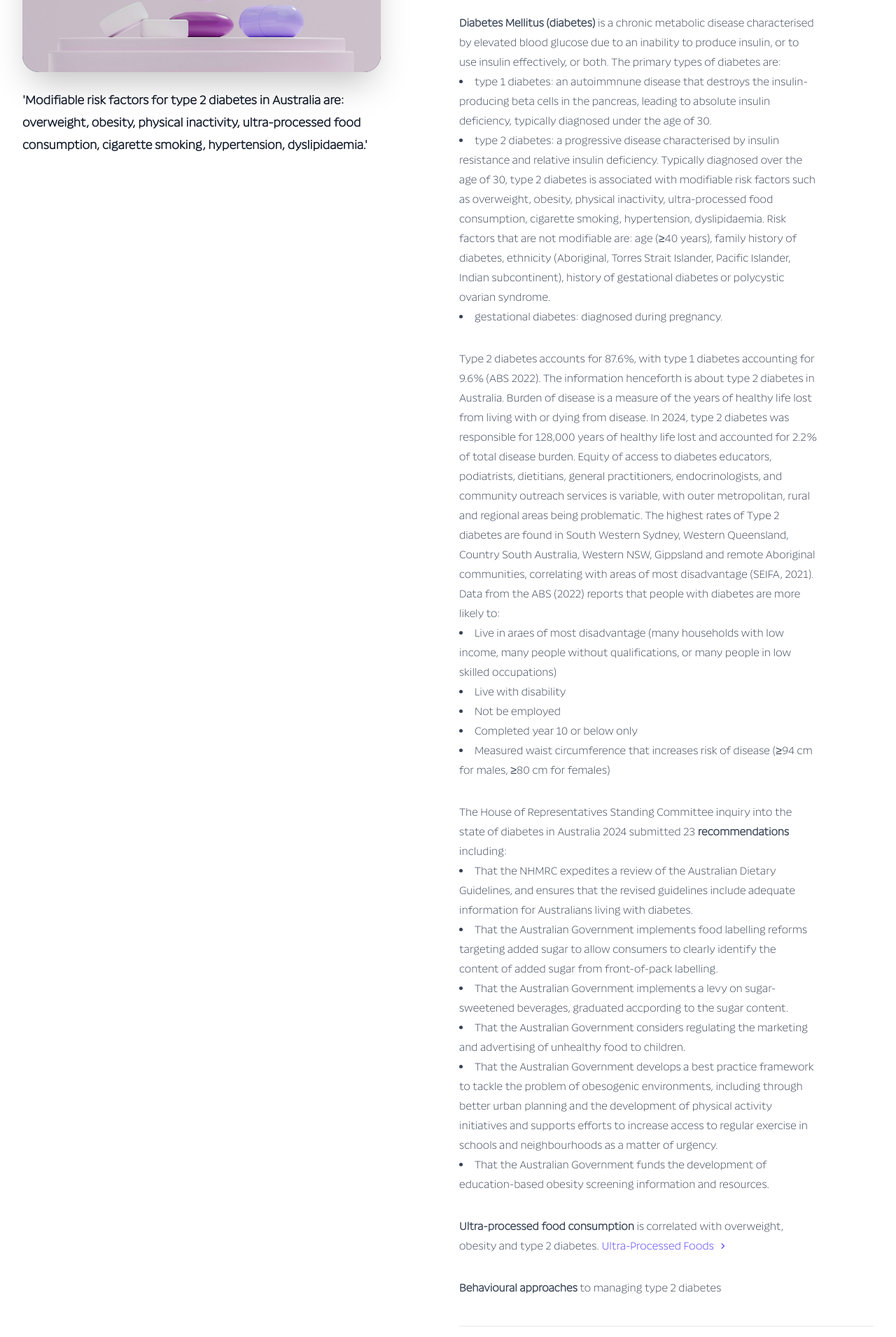
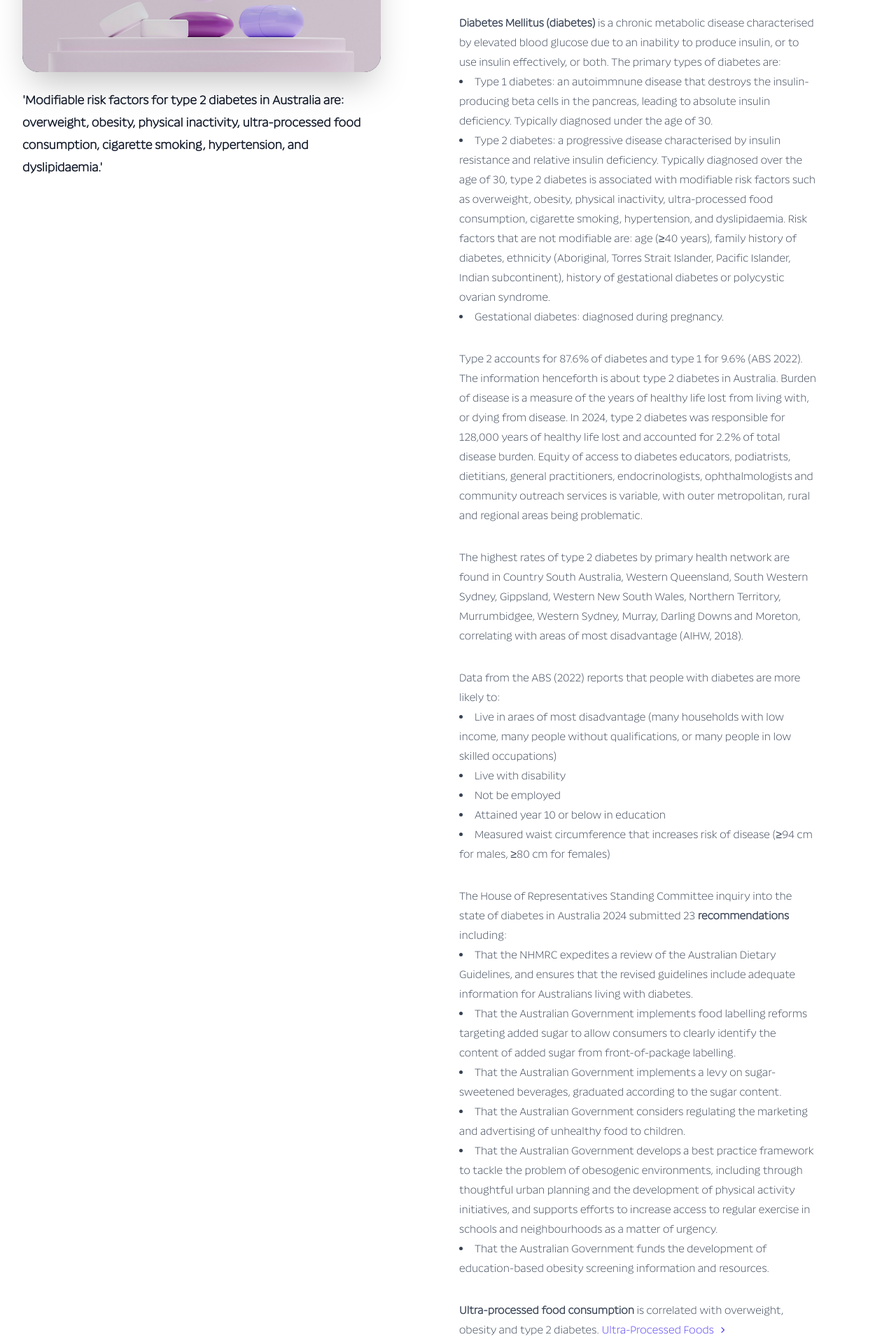
Before and after one commit to gina-t/interstitial, a React (Vite) app in the folder client/: page /diabetes in a window 1280 px wide. Shown: the part 417-2328 px from the top of the page at 70% size. Built offline with nearby package versions, Linux system fonts and the light colour scheme.

Commit message:
add diabetes content

```diff
--- a/client/src/components/About.tsx
+++ b/client/src/components/About.tsx
@@ -361,7 +361,7 @@ export default function About() {
                 To give you evidence-based information sourced from the National
                 Library of Medicine, peer-reviewed journals, and the Australian
                 Institute of Health and Welfare, about nutrition and exercise.
-                To give you access to an external nutrition API, and total daily
+                To give you access to an external Nutrition API, calorie tracker, and total daily
                 energy expenditure calculator.
               </p>
             </div>
--- a/client/src/components/LearnMoreCard.tsx
+++ b/client/src/components/LearnMoreCard.tsx
@@ -1,5 +1,5 @@
-import { ChevronRightIcon } from "@heroicons/react/20/solid"
-import { Link } from "react-router-dom"
+import { ChevronRightIcon } from '@heroicons/react/20/solid';
+import { Link } from 'react-router-dom';
 
 const resources = [
   {
@@ -24,13 +24,17 @@ const resources = [
   },
   {
     title: 'Calorie Literacy',
-    href: '/calorie-literacy',
+    href: '/calories',
   },
   {
     title: 'Exercise',
     href: '/exercise',
   },
-]
+  {
+    title: 'Diabetes Mellitus',
+    href: '/diabetes',
+  },
+];
 
 export default function ResourceCard() {
   return (
@@ -43,8 +47,10 @@ export default function ResourceCard() {
                 Learn more about specific topics
               </h4>
 
-              {resources.map((resource) => (
-                resource.title && resource.href && (
+              {resources.map(
+                (resource) =>
+                  resource.title &&
+                  resource.href && (
                     <div key={resource.title} className="mt-3 text-sm/6">
                       <Link
                         to={resource.href}
@@ -55,11 +61,11 @@ export default function ResourceCard() {
                       </Link>
                     </div>
                   )
-              ))}
+              )}
             </div>
           </div>
         </div>
       </div>
     </div>
-  )
+  );
 }
--- a/client/src/pages/DiabetesPage.tsx
+++ b/client/src/pages/DiabetesPage.tsx
@@ -49,6 +49,19 @@ const DiabetesPage = () => {
       href: 'https://www.abs.gov.au/statistics/people/people-and-communities/socio-economic-indexes-areas-seifa-australia/latest-release',
     },
     {
+      title: 'AIHW: Type 2 diabetes prevalence—variation by Primary Health Network (PHN) Adults 18+ years, 2018',
+      href: 'https://www.arcgis.com/apps/dashboards/cc511c075a474b2dbc07cc8d6d6b2edf',
+    },
+    {
+      title: 'Western Sydney Hotspot',
+      href: 'https://westernsydneydiabetes.com.au/western-sydney/western-sydney-hotspot/',
+    },
+    {
+      title:
+        'The House of Representatives Standing Committee inquiry into the state of diabetes in Australia 2024',
+      href: 'https://www.aph.gov.au/Parliamentary_Business/Committees/House/Health_Aged_Care_and_Sport/Inquiry_into_Diabetes/Report',
+    },
+    {
       title:
         'Behavioral approaches to nutrition and eating patterns for managing type 2 diabetes',
       href: 'https://www.sciencedirect.com/science/article/pii/S2667036423000043',
@@ -86,7 +99,7 @@ const DiabetesPage = () => {
                     'Modifiable risk factors for type 2 diabetes in Australia
                     are: overweight, obesity, physical inactivity,
                     ultra-processed food consumption, cigarette smoking,
-                    hypertension, dyslipidaemia.'
+                    hypertension, and dyslipidaemia.'
                   </p>
                 </blockquote>
               </figure>
@@ -108,42 +121,42 @@ const DiabetesPage = () => {
                     due to an inability to produce insulin, or to use insulin
                     effectively, or both. The primary types of diabetes are:
                     <li>
-                      type 1 diabetes: an autoimmnune disease that destroys the
+                      Type 1 diabetes: an autoimmnune disease that destroys the
                       insulin-producing beta cells in the pancreas, leading to
-                      absolute insulin deficiency, typically diagnosed under the
+                      absolute insulin deficiency. Typically diagnosed under the
                       age of 30.
                     </li>
                     <li>
-                      type 2 diabetes: a progressive disease characterised by
+                      Type 2 diabetes: a progressive disease characterised by
                       insulin resistance and relative insulin deficiency.
                       Typically diagnosed over the age of 30, type 2 diabetes is
                       associated with modifiable risk factors such as
                       overweight, obesity, physical inactivity, ultra-processed
-                      food consumption, cigarette smoking, hypertension,
+                      food consumption, cigarette smoking, hypertension, and
                       dyslipidaemia. Risk factors that are not modifiable are:
                       age (≥40 years), family history of diabetes, ethnicity
                       (Aboriginal, Torres Strait Islander, Pacific Islander,
                       Indian subcontinent), history of gestational diabetes or
                       polycystic ovarian syndrome.
                     </li>
-                    <li>gestational diabetes: diagnosed during pregnancy.</li>
+                    <li>Gestational diabetes: diagnosed during pregnancy.</li>
                   </p>
                   <p className="mt-8">
-                    Type 2 diabetes accounts for 87.6%, with type 1
-                    diabetes accounting for 9.6% (ABS 2022). The
+                    Type 2 accounts for 87.6% of diabetes and type 1 for 9.6% (ABS 2022). The
                     information henceforth is about type 2 diabetes in
                     Australia. Burden of disease is a measure of the years of
-                    healthy life lost from living with or dying from disease. In
+                    healthy life lost from living with, or dying from disease. In
                     2024, type 2 diabetes was responsible for 128,000 years of
                     healthy life lost and accounted for 2.2% of total disease
                     burden. Equity of access to diabetes educators, podiatrists,
-                    dietitians, general practitioners, endocrinologists, and
+                    dietitians, general practitioners, endocrinologists, ophthalmologists and
                     community outreach services is variable, with outer
                     metropolitan, rural and regional areas being problematic.
-                    The highest rates of Type 2 diabetes are found in South
-                    Western Sydney, Western Queensland, Country South Australia,
-                    Western NSW, Gippsland and remote Aboriginal communities,
-                    correlating with areas of most disadvantage (SEIFA, 2021).
+                  </p>
+                  <p className="mt-8">
+                    The highest rates of type 2 diabetes by primary health network are found in Country South Australia, Western Queensland, South Western Sydney, Gippsland, Western New South Wales, Northern Territory, Murrumbidgee, Western Sydney, Murray, Darling Downs and Moreton, correlating with areas of most disadvantage (AIHW, 2018).
+                  </p>
+                  <p className="mt-8">
                     Data from the ABS (2022) reports that people with diabetes
                     are more likely to:
                     <li>
@@ -153,7 +166,7 @@ const DiabetesPage = () => {
                     </li>
                     <li>Live with disability</li>
                     <li>Not be employed</li>
-                    <li>Completed year 10 or below only</li>
+                    <li>Attained year 10 or below in education</li>
                     <li>
                       Measured waist circumference that increases risk of
                       disease (≥94 cm for males, ≥80 cm for females)
@@ -165,16 +178,16 @@ const DiabetesPage = () => {
                     That the NHMRC expedites a review of the Australian Dietary Guidelines, and ensures that the revised guidelines include adequate information for Australians living with diabetes.
                     </li>
                     <li>
-                    That the Australian Government implements food labelling reforms targeting added sugar to allow consumers to clearly identify the content of added sugar from front-of-pack labelling.
+                    That the Australian Government implements food labelling reforms targeting added sugar to allow consumers to clearly identify the content of added sugar from front-of-package labelling.
                     </li>
                     <li>
-                    That the Australian Government implements a levy on sugar-sweetened beverages, graduated accpording to the sugar content.
+                    That the Australian Government implements a levy on sugar-sweetened beverages, graduated according to the sugar content.
                     </li>
                     <li>
                     That the Australian Government considers regulating the marketing and advertising of unhealthy food to children.
                     </li>
                     <li>
-                    That the Australian Government develops a best practice framework to tackle the problem of obesogenic environments, including through better urban planning and the development of physical activity initiatives and supports efforts to increase access to regular exercise in schools and neighbourhoods as a matter of urgency.
+                    That the Australian Government develops a best practice framework to tackle the problem of obesogenic environments, including through thoughtful urban planning and the development of physical activity initiatives, and supports efforts to increase access to regular exercise in schools and neighbourhoods as a matter of urgency.
                     </li>
                     <li>
                     That the Australian Government funds the development of education-based obesity screening information and resources.
@@ -196,9 +209,14 @@ const DiabetesPage = () => {
                     </span>
                   </p>
                   <p className="mt-8">
-                    <strong>Behavioural approaches</strong> to managing type 2 diabetes
+                    <strong>Behavioural approaches</strong> for managing type 2 diabetes (Salvia et al 2023) subscribe to a patient centred model:
+                    <li>Treatment plans are individualized and respectful of cultural, social, economic, and environmental factors</li>
+                    <li>Continuing support and education to adopt lifestyle behaviours that promote well-being.</li>
+                    <li>Expansion of the team surrounding the client to include diabetes educators, dieticians, mental health providers</li>
+                    <li>A balanced eating pattern emphasizing fiber-rich plant foods (legumes, nuts, seeds, herbs), a diversity of non-starchy vegetables, nutrient-dense carbohydrate foods (whole grains), fish, and unsaturated vegetable oils</li>
+                    <li>Physical activity</li>
                   </p>
-                  <p></p>
+
                 </div>
               </div>
 
```
Lines whose indentation alone changed are shown as unchanged.
